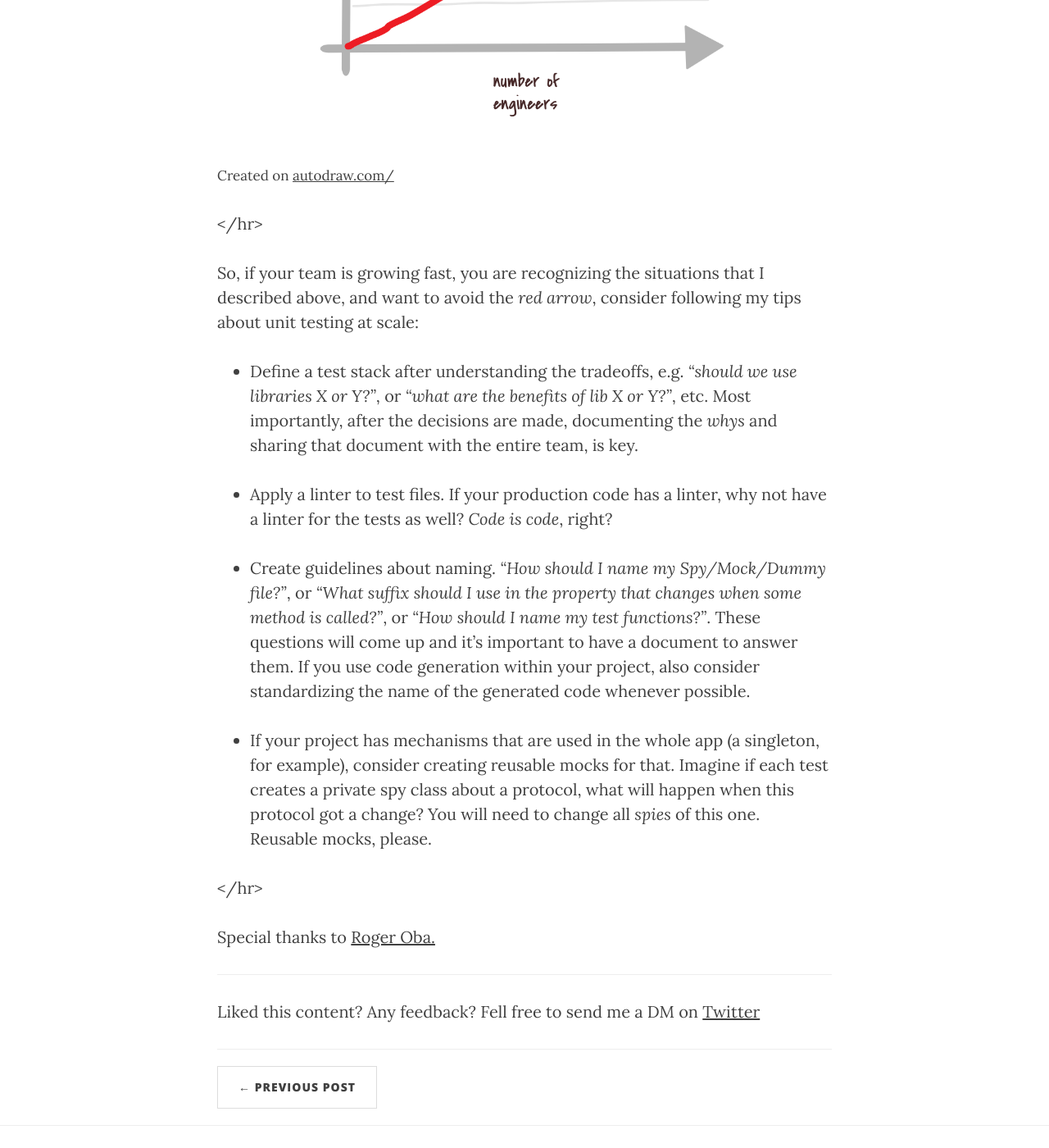
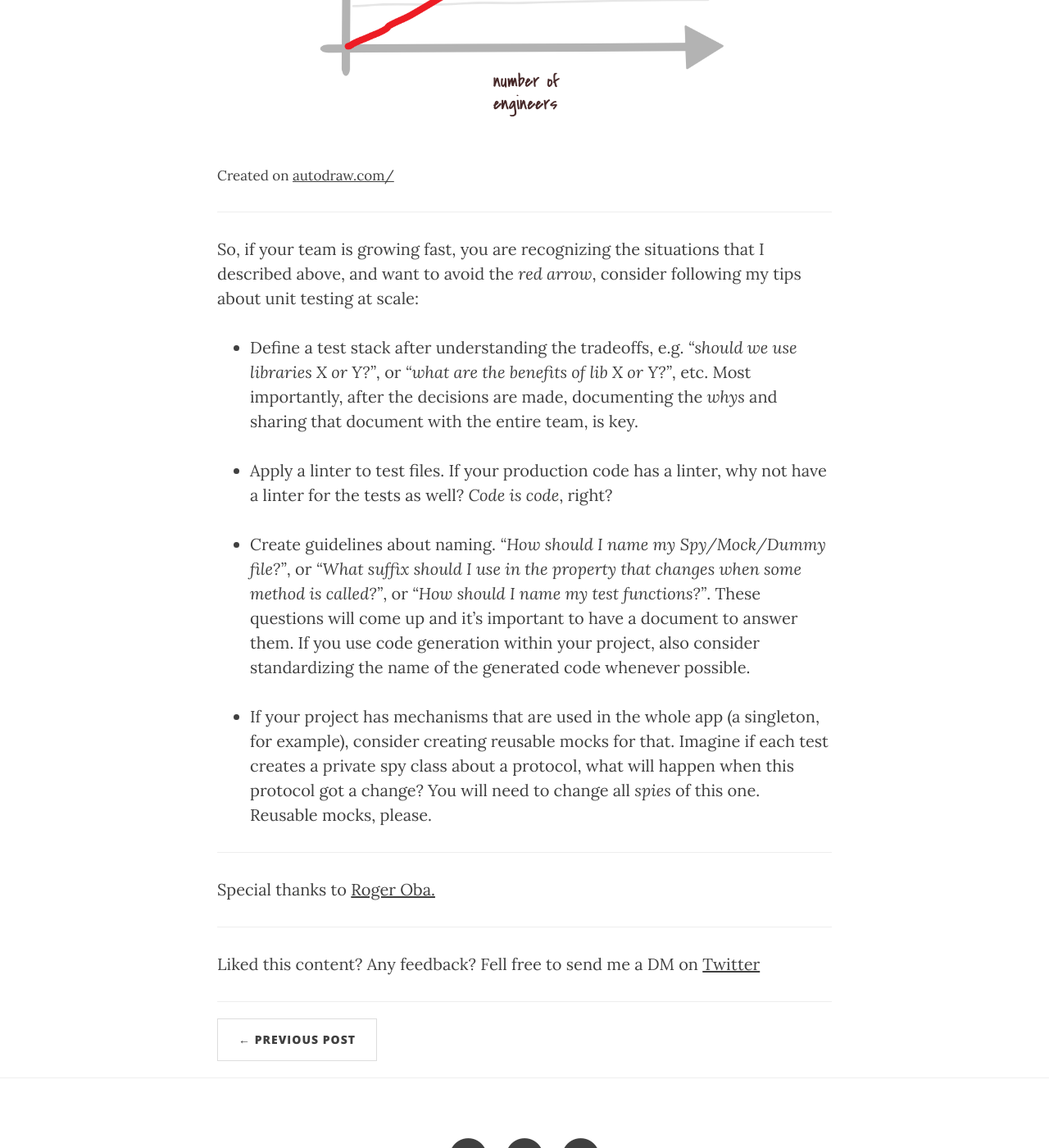
Before and after one commit to serralvo/serralvo.github.io, a Jekyll site: the page built from _posts/2020-12-30-tips-for-big-teams-and-unit-testing.markdown, in a window 1280 px wide and 1400 px high, scrolled down 1744 px. Shown: the whole window at 82% size. Built offline with Jekyll 4.4.1, drawn with Linux system fonts in a browser that asks for light colours; nearby versions of some CDN libraries.

Commit message:
Update 2020-12-30-tips-for-big-teams-and-unit-testing.markdown

```diff
--- a/_posts/2020-12-30-tips-for-big-teams-and-unit-testing.markdown
+++ b/_posts/2020-12-30-tips-for-big-teams-and-unit-testing.markdown
@@ -18,7 +18,7 @@
 <img src="https://raw.githubusercontent.com/serralvo/serralvo.github.io/master/_posts/approaches_and_engineers.png" />
 <small>Created on <a href="https://www.autodraw.com" target="_blank">autodraw.com/</a></small>
 
-</hr>
+<hr>
 
 So, if your team is growing fast, you are recognizing the situations that I described above, and want to avoid the _red arrow_, consider following my tips about unit testing at scale:
 
@@ -30,6 +30,6 @@
 
 - If your project has mechanisms that are used in the whole app (a singleton, for example), consider creating reusable mocks for that. Imagine if each test creates a private spy class about a protocol, what will happen when this protocol got a change? You will need to change all _spies_ of this one. Reusable mocks, please.
 
-</hr>
+<hr>
 
 Special thanks to <a href="https://twitter.com/rogerluan_" target="_blank">Roger Oba.</a>
```
